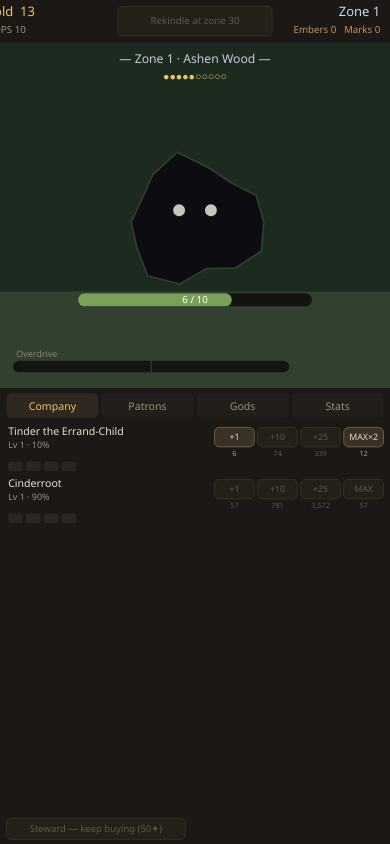
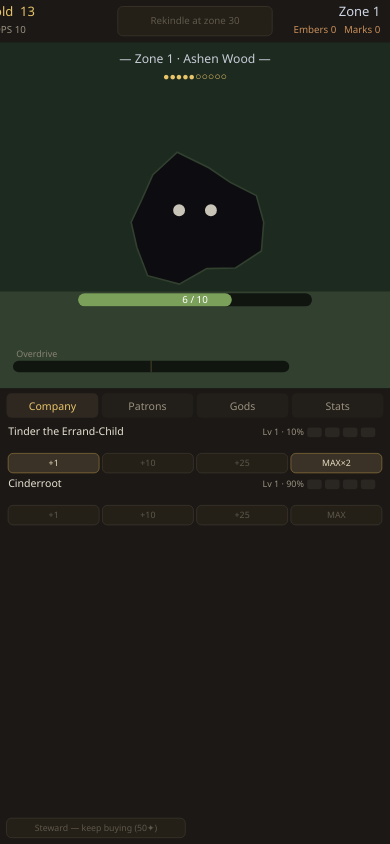
Before and after one commit to Tedris/emberfall-web, a website built with Vite: page index.html in a window 390 px wide. Built offline with nearby package versions, Linux system fonts and the light colour scheme.

Commit message:
Mobile/touch layout pass
- Coarse-pointer detection scales controls up: 40px tabs, 44px buttons,
  56px min hero rows, taller patron cards
- Stacked rows get a full-width button strip; status moves inline with
  the name; upgrade pips move to the row's top-right
- Tall-mode battlefield floor of 360 logical px (landscape phones: 196 -> 279+px)
- visualViewport-driven sizing + dvh CSS fixes mobile URL-bar resizes
- index.html: overscroll/tap-highlight/user-select suppression

```diff
--- a/index.html
+++ b/index.html
@@ -12,15 +12,20 @@
       body {
         margin: 0;
         padding: 0;
-        height: 100%;
+        height: 100vh;
+        height: 100dvh;
         background: #12100e;
         overflow: hidden;
+        overscroll-behavior: none;
         touch-action: manipulation;
+        -webkit-user-select: none;
+        user-select: none;
+        -webkit-tap-highlight-color: transparent;
       }
       #game {
         display: block;
-        width: 100vw;
-        height: 100vh;
+        width: 100%;
+        height: 100%;
       }
     </style>
   </head>
--- a/src/main.ts
+++ b/src/main.ts
@@ -20,8 +20,9 @@ let vh = 0;
 let scale = 1;
 
 function resize() {
-  const w = window.innerWidth;
-  const h = window.innerHeight;
+  // visualViewport tracks the on-screen viewport under mobile URL bars.
+  const w = window.visualViewport?.width ?? window.innerWidth;
+  const h = window.visualViewport?.height ?? window.innerHeight;
   const fit = fit_viewport(w, h);
   vw = fit.logical_w;
   vh = fit.logical_h;
@@ -29,9 +30,17 @@ function resize() {
   const dpr = window.devicePixelRatio || 1;
   canvas.width = Math.round(w * dpr);
   canvas.height = Math.round(h * dpr);
+  canvas.style.width = `${w}px`;
+  canvas.style.height = `${h}px`;
   ctx.setTransform(dpr * scale, 0, 0, dpr * scale, 0, 0);
 }
 window.addEventListener("resize", resize);
+window.visualViewport?.addEventListener("resize", resize);
+
+// Coarse pointer (phones/tablets) -> big-control layout.
+const coarse = window.matchMedia("(pointer: coarse)");
+coarse.addEventListener?.("change", () => (scene.touch = coarse.matches));
+scene.touch = coarse.matches;
 resize();
 
 let last = performance.now();
--- a/src/ui/layout.ts
+++ b/src/ui/layout.ts
@@ -12,19 +12,22 @@ export interface Rect {
 
 export interface Layout {
   mode: "wide" | "tall";
+  touch: boolean; // coarse pointer: bigger controls and tab targets
   header: Rect;
   battlefield: Rect;
   panel: Rect;
   tabs: Rect;
   tab_h: number;
+  row_h: number; // hero-row pitch
+  btn_h: number; // buy-button height
 }
 
 export const TABS = ["Company", "Patrons", "Gods", "Stats"] as const;
 
-export function compute_layout(w: number, h: number): Layout {
-  const header: Rect = { x: 0, y: 0, w, h: 52 };
+export function compute_layout(w: number, h: number, touch = false): Layout {
+  const header: Rect = { x: 0, y: 0, w, h: touch ? 56 : 52 };
   const wide = w >= 860;
-  const tab_h = 30;
+  const tab_h = touch ? 40 : 30;
   let battlefield: Rect;
   let panel: Rect;
   if (wide) {
@@ -32,12 +35,27 @@ export function compute_layout(w: number, h: number): Layout {
     battlefield = { x: pw, y: header.h, w: w - pw, h: h - header.h };
     panel = { x: 0, y: header.h, w: pw, h: h - header.h };
   } else {
-    const bh = Math.round(h * 0.46);
+    // Stacked: a short window must not starve the battlefield — floor it at
+    // 360 logical px (capped at 62% of height so the panel stays usable).
+    const bh = Math.max(
+      Math.round(h * 0.46),
+      Math.min(360, Math.round(h * 0.62)),
+    );
     battlefield = { x: 0, y: header.h, w, h: bh - header.h };
     panel = { x: 0, y: bh, w, h: h - bh };
   }
   const tabs: Rect = { x: panel.x + 8, y: panel.y + 6, w: panel.w - 16, h: tab_h };
-  return { mode: wide ? "wide" : "tall", header, battlefield, panel, tabs, tab_h };
+  return {
+    mode: wide ? "wide" : "tall",
+    touch,
+    header,
+    battlefield,
+    panel,
+    tabs,
+    tab_h,
+    row_h: touch ? 80 : 64,
+    btn_h: touch ? 44 : 24,
+  };
 }
 
 export function split_row(r: Rect, cols: number, gap = 6): Rect[] {
--- a/src/ui/scene.ts
+++ b/src/ui/scene.ts
@@ -30,13 +30,14 @@ export class Scene {
   hits: { r: Rect; action: () => void }[] = [];
   floats: Floater[] = [];
   tab = 0;
+  touch = false; // set by main from (pointer: coarse)
   modal_dismissed = false;
   private monster: Rect = { x: 0, y: 0, w: 0, h: 0 };
   private last_gold = 0;
 
   draw(ctx: CanvasRenderingContext2D, game: Game, w: number, h: number, dt: number) {
     this.hits = [];
-    const L = compute_layout(w, h);
+    const L = compute_layout(w, h, this.touch);
     const s = game.state;
     ctx.clearRect(0, 0, w, h);
     this.header(ctx, game, L);
@@ -67,7 +68,8 @@ export class Scene {
     );
     // Rekindle button, center
     const bw = 190;
-    const r = { x: L.header.w / 2 - bw / 2, y: 8, w: bw, h: 36 };
+    const bh = L.touch ? 44 : 36;
+    const r = { x: L.header.w / 2 - bw / 2, y: (L.header.h - bh) / 2, w: bw, h: bh };
     const can = Souls.canRekindle(s);
     const gain = Souls.embersFromRun(s);
     this.button(
@@ -214,27 +216,31 @@ export class Scene {
         ctx,
         label,
         cells[i].x + cells[i].w / 2,
-        cells[i].y + 20,
+        cells[i].y + L.tab_h / 2 + 5,
         13,
         sel ? "#e8c46a" : "#9a917f",
       );
       this.hits.push({ r: cells[i], action: () => (this.tab = i) });
     });
     const body = { x: p.x + 8, y: L.tabs.y + L.tabs.h + 6, w: p.w - 16, h: p.h - L.tabs.h - 14 };
-    if (this.tab === 0) this.company(ctx, game, body);
-    else if (this.tab === 1) this.patrons(ctx, game, body);
+    if (this.tab === 0) this.company(ctx, game, body, L);
+    else if (this.tab === 1) this.patrons(ctx, game, body, L);
     else if (this.tab === 2) this.gods(ctx, game, body);
     else this.stats(ctx, game, body);
   }
 
-  private company(ctx: CanvasRenderingContext2D, game: Game, r: Rect) {
+  private company(ctx: CanvasRenderingContext2D, game: Game, r: Rect, L: Layout) {
     const s = game.state;
     const d = game.derived();
     const d_total = Effects.totalDps(s, d, s.overdrive_gauge);
     const visible = Config.HEROES.filter(
       (h) => s.heroes[h.id].hired || s.gold_ever >= h.cost0,
     );
-    const row_h = Math.min(64, r.h / Math.max(visible.length, 1));
+    // Touch/stacked layouts push buttons to a full-width strip under the
+    // name so tap targets keep a sane size at phone scale.
+    const tall = L.mode === "tall";
+    const row_h = Math.min(L.row_h, Math.max(56, r.h / Math.max(visible.length, 1)));
+    const btn_h = Math.min(L.btn_h, Math.max(30, row_h - 26));
     visible.forEach((h, i) => {
       const hs = s.heroes[h.id];
       const y = r.y + i * row_h;
@@ -242,16 +248,21 @@ export class Scene {
       // upgrade pips row first (small), then name + buttons
       this.text(ctx, h.name, row.x + 2, row.y + 15, 13, hs.hired ? "#e8e2d2" : "#8a8272", "left");
       const share = d_total > 0 ? (Effects.heroDps(s, h.id, d) / d_total) * 100 : 0;
-      this.text(
-        ctx,
-        hs.hired ? `Lv ${Format.number(hs.level)} · ${share.toFixed(0)}%` : `hire ${Format.number(h.cost0)}`,
-        row.x + 2,
-        row.y + 31,
-        11,
-        "#9a917f",
-        "left",
-      );
-      const br: Rect = { x: row.x + row.w - 208, y: row.y + 6, w: 208, h: 24 };
+      const meta = hs.hired
+        ? `Lv ${Format.number(hs.level)} · ${share.toFixed(0)}%`
+        : `hire ${Format.number(h.cost0)}`;
+      // Stacked rows keep one text line: name left, status left of the pips.
+      if (tall)
+        this.text(ctx, meta, row.x + row.w - 98, row.y + 15, 11, "#9a917f", "right");
+      else this.text(ctx, meta, row.x + 2, row.y + 31, 11, "#9a917f", "left");
+      const br: Rect = tall
+        ? { x: row.x + 2, y: row.y + row_h - btn_h - 2, w: row.w - 4, h: btn_h }
+        : {
+            x: row.x + row.w - 208,
+            y: row.y + Math.max(6, (row_h - btn_h) / 2),
+            w: 208,
+            h: btn_h,
+          };
       if (!hs.hired) {
         this.button(ctx, { ...br, x: br.x + br.w - 104 }, `HIRE`, s.gold >= h.cost0, () =>
           game.hire(h.id),
@@ -266,6 +277,7 @@ export class Scene {
           this.button(ctx, cells[k], label, s.gold >= cost, () =>
             game.buyLevels(h.id, Math.max(1, n)),
           );
+          if (!tall)
             this.text(
               ctx,
               Format.number(cost),
@@ -277,7 +289,9 @@ export class Scene {
         });
       }
       // upgrade pips
-      const pip = { x: row.x + 2, y: row.y + row.h - 12, w: 18, h: 12 };
+      const pip = tall
+        ? { x: row.x + row.w - 94, y: row.y + 6, w: 18, h: 12 }
+        : { x: row.x + 2, y: row.y + row.h - 12, w: 18, h: 12 };
       Config.UPGRADE_TIERS.forEach((t, tier) => {
         const id = `${h.id}:${tier}`;
         const bought = !!s.upgrades_bought[id];
@@ -298,7 +312,12 @@ export class Scene {
       });
     });
     // Steward toggle at the panel foot
-    const foot: Rect = { x: r.x, y: r.y + r.h - 30, w: 220, h: 26 };
+    const foot: Rect = {
+      x: r.x,
+      y: r.y + r.h - (L.touch ? 40 : 30),
+      w: L.touch ? 280 : 220,
+      h: L.btn_h,
+    };
     const owned = s.steward;
     this.button(
       ctx,
@@ -309,12 +328,14 @@ export class Scene {
     );
   }
 
-  private patrons(ctx: CanvasRenderingContext2D, game: Game, r: Rect) {
+  private patrons(ctx: CanvasRenderingContext2D, game: Game, r: Rect, L: Layout) {
     const s = game.state;
     const offers = Patrons.offers(s);
     const sum_cost = Patrons.summonCost(s);
     this.text(ctx, `Summon (${Format.number(sum_cost)}✦) — reroll ${Format.number(Patrons.rerollCost(s))}✦`, r.x + 2, r.y + 14, 12, "#9a917f", "left");
-    const cards = split_row({ ...r, y: r.y + 24, h: 74 }, 4, 6);
+    const card_h = L.touch ? 92 : 74;
+    const ctl_h = L.touch ? 36 : 26;
+    const cards = split_row({ ...r, y: r.y + 24, h: card_h }, 4, 6);
     offers.forEach((id, i) => {
       const def = Config.PATRONS.find((p) => p.id === id)!;
       const c = cards[i];
@@ -323,22 +344,32 @@ export class Scene {
       ctx.fill();
       this.text(ctx, def.name, c.x + c.w / 2, c.y + 26, 14, "#e8c46a");
       this.text(ctx, def.epithet, c.x + c.w / 2, c.y + 44, 10, "#9a917f");
-      const buy: Rect = { x: c.x + 8, y: c.y + c.h - 26, w: c.w - 16, h: 20 };
+      const buy: Rect = {
+        x: c.x + 8,
+        y: c.y + c.h - (L.touch ? 44 : 26),
+        w: c.w - 16,
+        h: L.touch ? 36 : 20,
+      };
       this.button(ctx, buy, "SUMMON", s.embers >= sum_cost, () => game.summonPatron(id));
     });
-    const ctl = split_row({ x: r.x, y: r.y + 106, w: r.w, h: 26 }, 2, 6);
+    const ctl = split_row({ x: r.x, y: r.y + 34 + card_h, w: r.w, h: ctl_h }, 2, 6);
     this.button(ctx, ctl[0], "Reroll offers", s.embers >= Patrons.rerollCost(s), () => game.rerollOffers());
     this.button(ctx, ctl[1], "Respec (refund 75%)", true, () => game.respecPatrons());
 
     const owned = Object.entries(s.patrons).filter(([, l]) => l > 0);
-    let y = r.y + 142;
+    let y = r.y + 34 + card_h + ctl_h + 12;
     for (const [id, level] of owned) {
       const def = Config.PATRONS.find((p) => p.id === id)!;
-      const row: Rect = { x: r.x, y, w: r.w, h: 46 };
+      const row: Rect = { x: r.x, y, w: r.w, h: L.touch ? 58 : 46 };
       this.text(ctx, `${def.name} Lv ${Format.number(level)}`, row.x + 2, row.y + 15, 13, "#e8e2d2", "left");
       const ev = Patrons.effectValue(s, id);
       this.text(ctx, patronText(id, ev?.value ?? 0), row.x + 2, row.y + 31, 10, "#9a917f", "left");
-      const br = { x: row.x + row.w - 158, y: row.y + 10, w: 158, h: 24 };
+      const br = {
+        x: row.x + row.w - 158,
+        y: row.y + (L.touch ? 14 : 10),
+        w: 158,
+        h: L.touch ? 36 : 24,
+      };
       const cells = split_row(br, 3, 4);
       ([1, 10, "max"] as (number | "max")[]).forEach((step, k) => {
         const n = step === "max" ? Patrons.maxAffordable(s, id, s.embers) : step;
@@ -352,7 +383,7 @@ export class Scene {
         );
         this.text(ctx, Format.number(cost), cells[k].x + cells[k].w / 2, cells[k].y + cells[k].h + 10, 8, "#a89f8a");
       });
-      y += 50;
+      y += L.touch ? 62 : 50;
     }
   }
 
```
Lines whose indentation alone changed are shown as unchanged.
